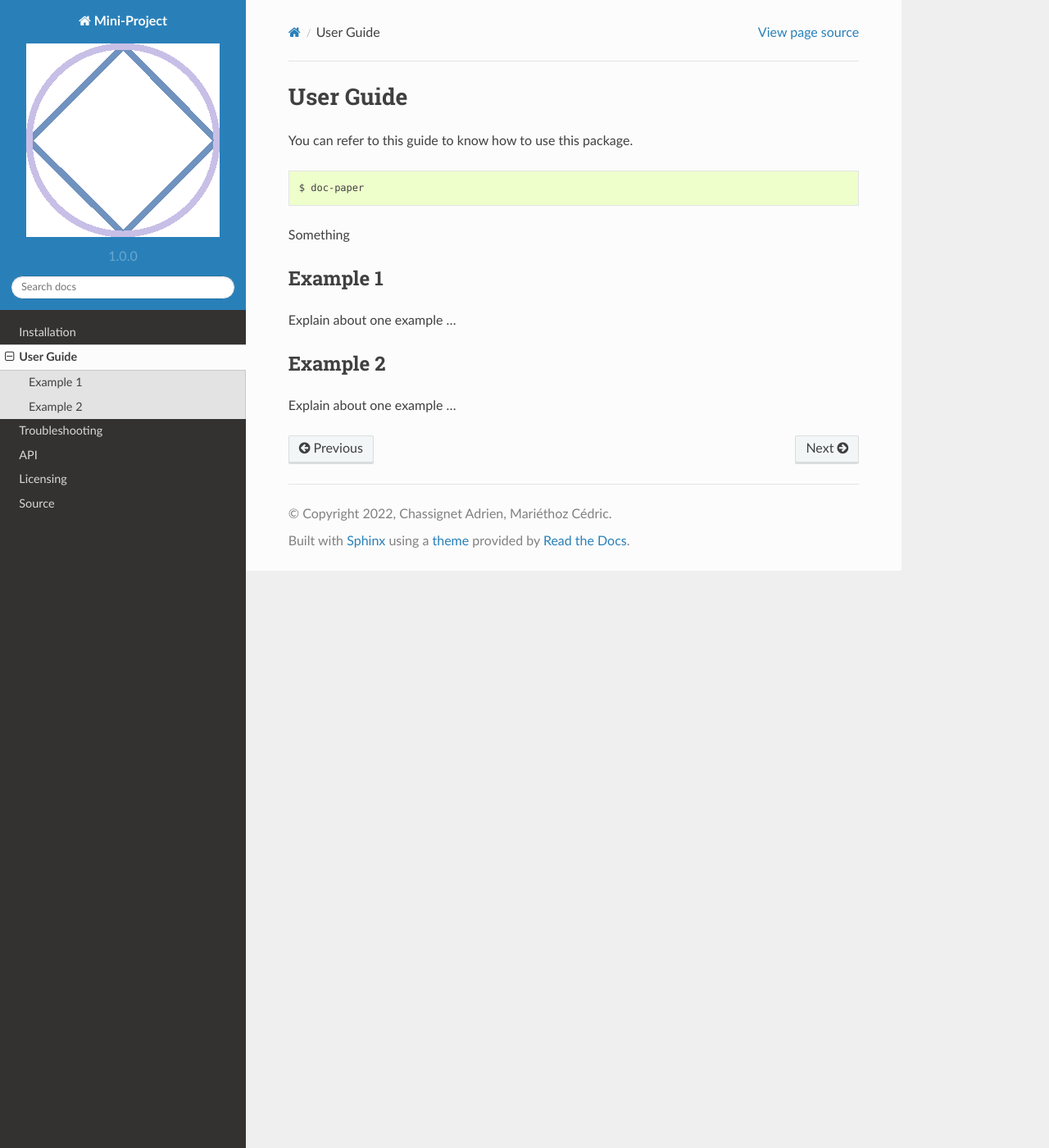
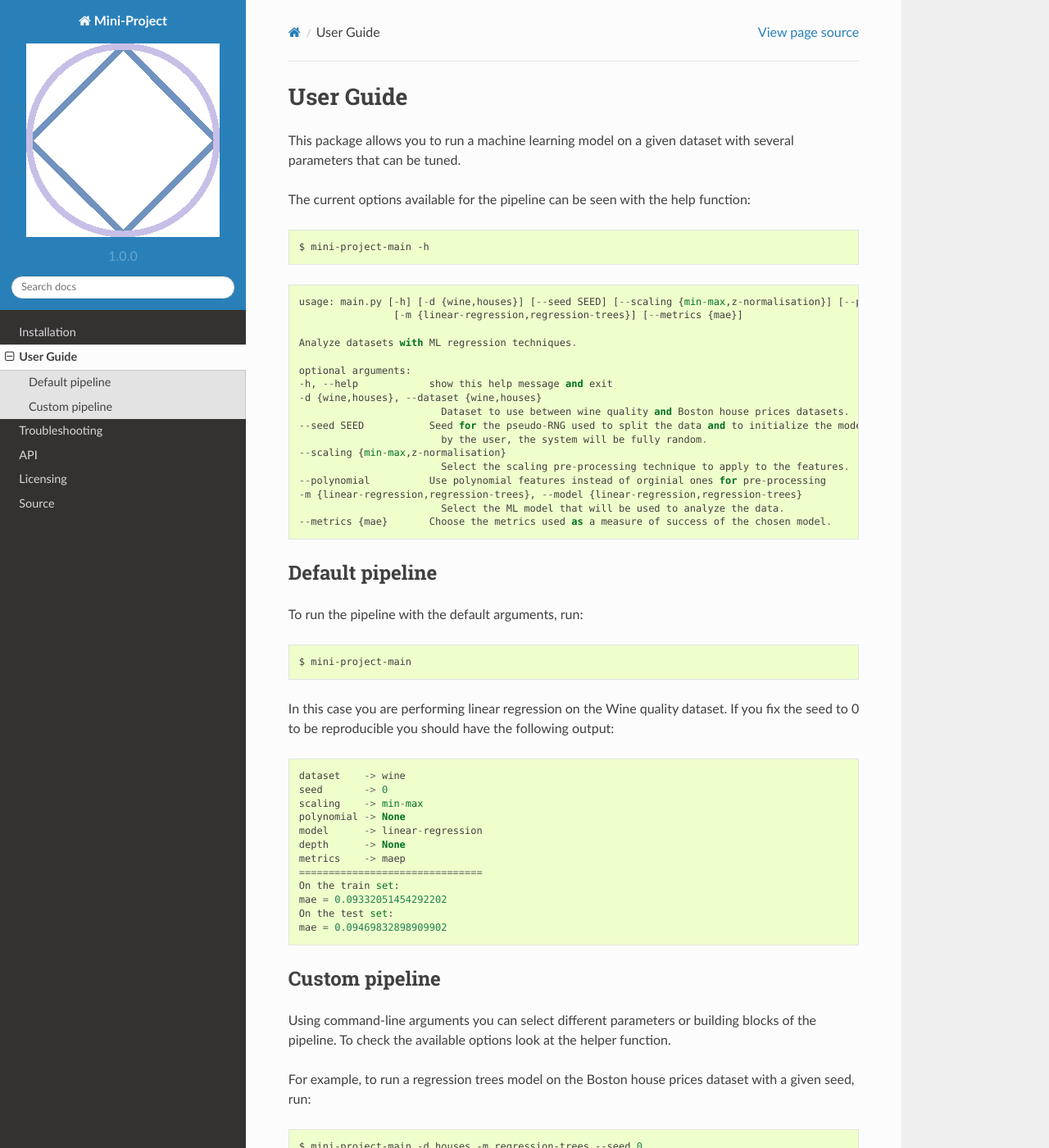
Before and after one commit to M05-project-group5/mini-project, a Sphinx documentation site: the page built from doc/source/guide.rst, in a window 1280 px wide and 1400 px high. Shown: the whole window at 82% size. Built offline with Sphinx 7.4.7 and the Read the Docs theme 2.0.0, drawn with Linux system fonts in a browser that asks for light colours; some of the changed text lies outside the part shown.

```diff
--- a/doc/source/guide.rst
+++ b/doc/source/guide.rst
@@ -6,24 +6,82 @@
 User Guide
 ==========
 
-You can refer to this guide to know how to use this package.
+This package allows you to run a machine learning model on a given dataset with
+several parameters that can be tuned.
 
-
+The current options available for the pipeline can be seen with the help function:
 
 .. code-block:: sh
 
-    $ doc-paper
+    $ mini-project-main -h
 
-Something
+::
 
-Example 1
----------
+    usage: main.py [-h] [-d {wine,houses}] [--seed SEED] [--scaling {min-max,z-normalisation}] [--polynomial]
+                    [-m {linear-regression,regression-trees}] [--metrics {mae}]
 
-Explain about one example ...
+    Analyze datasets with ML regression techniques.
 
-Example 2
----------
+    optional arguments:
+    -h, --help            show this help message and exit
+    -d {wine,houses}, --dataset {wine,houses}
+                            Dataset to use between wine quality and Boston house prices datasets.
+    --seed SEED           Seed for the pseudo-RNG used to split the data and to initialize the models. If no seed is given
+                            by the user, the system will be fully random.
+    --scaling {min-max,z-normalisation}
+                            Select the scaling pre-processing technique to apply to the features.
+    --polynomial          Use polynomial features instead of orginial ones for pre-processing
+    -m {linear-regression,regression-trees}, --model {linear-regression,regression-trees}
+                            Select the ML model that will be used to analyze the data.
+    --metrics {mae}       Choose the metrics used as a measure of success of the chosen model.
 
-Explain about one example ...
+
+Default pipeline
+----------------
+
+To run the pipeline with the default arguments, run:
+
+.. code-block:: sh
+
+    $ mini-project-main
+
+In this case you are performing linear regression on the Wine quality dataset.
+If you fix the seed to 0 to be reproducible you should have the following output:
+
+::
+
+    dataset    -> wine
+    seed       -> 0
+    scaling    -> min-max
+    polynomial -> None
+    model      -> linear-regression
+    depth      -> None
+    metrics    -> maep
+    ===============================
+    On the train set:
+    mae = 0.09332051454292202
+    On the test set:
+    mae = 0.09469832898909902
+
+
+Custom pipeline
+---------------
+
+Using command-line arguments you can select different parameters or building
+blocks of the pipeline. To check the available options look at the helper function.
+
+For example, to run a regression trees model on the Boston house prices dataset
+with a given seed, run:
+
+.. code-block:: sh
+
+    $ mini-project-main -d houses -m regression-trees --seed 0
+
+An example of a fully customized pipeline is:
+
+.. code-block:: sh
+
+    $ mini-project-main -d wine -m regression-trees --seed 0 --depth 10 --scaling min-max --polynomial 3 --metrics mae
+
 
 .. include:: links.rst
--- a/doc/source/installation.rst
+++ b/doc/source/installation.rst
@@ -7,6 +7,7 @@ Installation
 ============
 
 Use pip:
+
 .. code-block:: sh
 
     $ pip install --extra-index-url https://test.pypi.org/project/Mini-Project/ Mini-Project
--- a/doc/source/troubleshooting.rst
+++ b/doc/source/troubleshooting.rst
@@ -5,7 +5,7 @@
 Troubleshooting
 ---------------
 
-For run the unit test we use pytest_:
+To run the unit test we use pytest_:
 
 
 .. code-block:: shell
@@ -20,7 +20,7 @@ For run the unit test we use pytest_:
   ...
   ============ 42 passed, 1 skipped, 13 warnings in 8.66s =============
 
-If you will know the coverage of test, you can use this command:
+If you want to know the coverage of test, you can use this command:
 
 .. code-block:: shell
 
```
Also changed, not shown: README.rst (+2 -66 lines).
